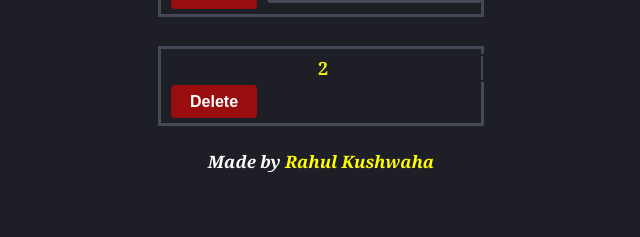
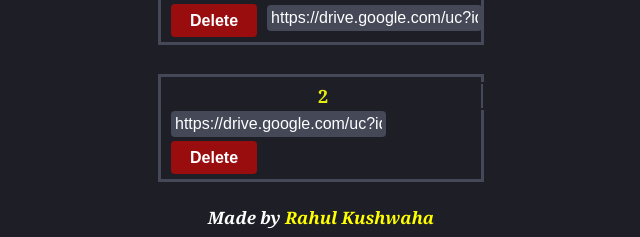
Before and after one commit to RahulKushwaha762/vectorphotos, a Django app: page /selectcard/1234/ in a window 1280 px wide. Shown: the part 1048-1285 px from the top of the page, without its empty margins (319-959 px from the left). Before the commit the page ends 1221 px from the top, so only its background shows below. Run offline with Django 3.2, Linux system fonts and the light colour scheme; data comes from the database, SQL or seed files in the repository.

Commit message:
corrected redirections

```diff
--- a/college/templates/allimages.html
+++ b/college/templates/allimages.html
@@ -142,6 +142,11 @@ body {
         {% if i.link %}
         <a href="{{ i.link }}" ><img class="image" src = {{ i.link }} width="50%" alt="No image found"></a>
         {% endif %}
+        {% if i.pdflink %}
+        <form action="{{ i.link }}" >
+        <input class="select" style="margin-left:10px;" value="{{ i.pdflink }}"  type="text"></input>
+        </form>
+    {% endif %}
 
     <bdiv>
         <form action="/select/delete/{{ i.id }}/{{i.topic}}/">
--- a/college/templates/login.html
+++ b/college/templates/login.html
@@ -92,7 +92,6 @@ body {
     {% if m == 1 %}
         <h4 style="color:#d71010;">Wrong Credentials</h4>
     {% endif %}
-    <iframe src="https://drive.google.com/uc?id=1CO-uguVvmtnmbyJwKxOGfPSHSRsD1vQA" width="100%" height="500px"> </iframe>
     </div>
 </body>
 
```
